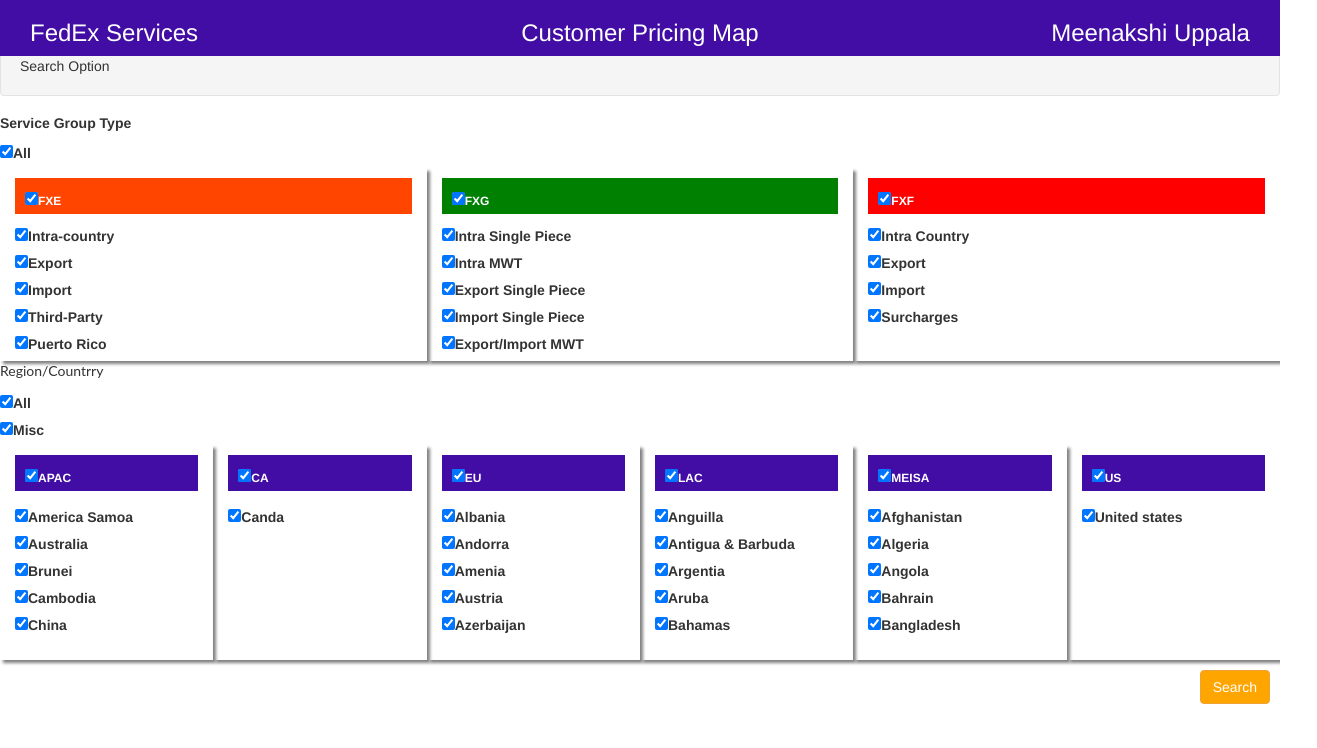
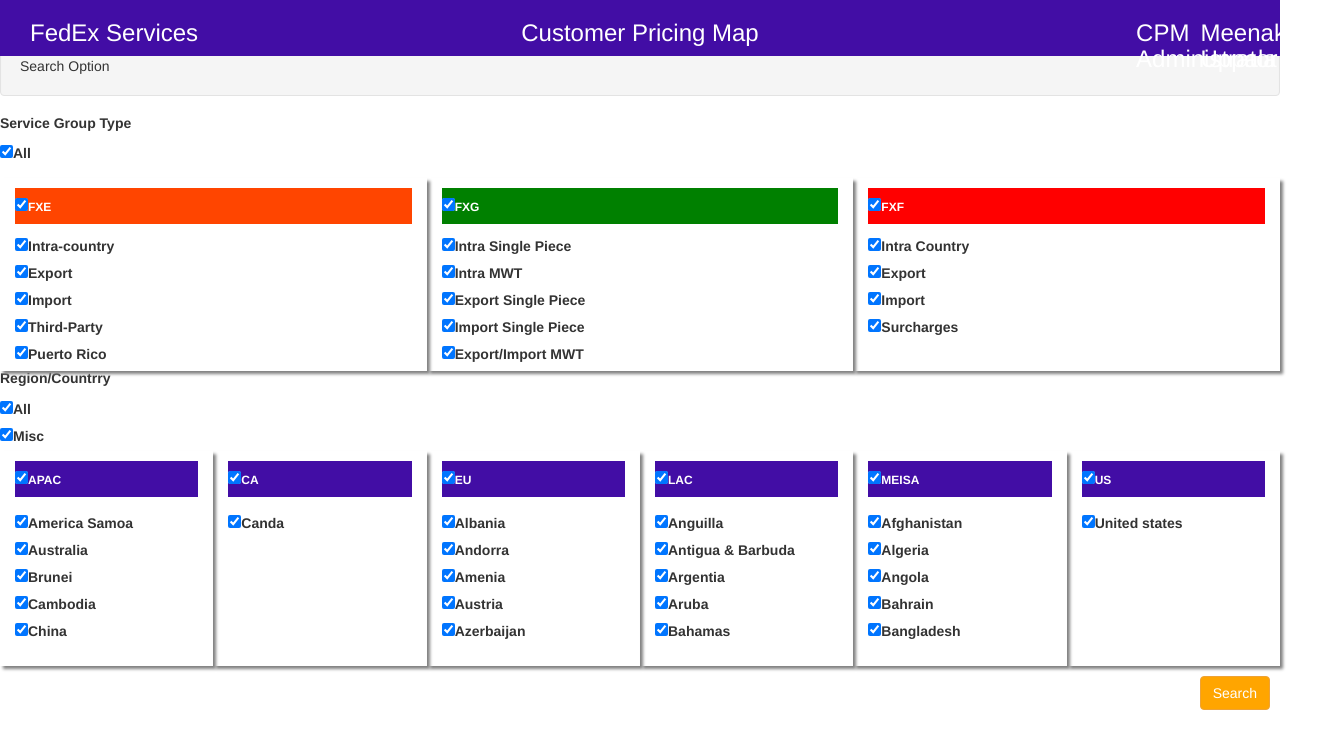
Before and after one commit to Sahana2696/react-mgpgqk, a React app: page / in a window 1280 px wide. Shown: the whole page, 1317 px wide, since content can reach past the window. Built offline with nearby package versions, Linux system fonts and the light colour scheme.

Commit message:
4 files modified, 1 added

```diff
--- a/Region.js
+++ b/Region.js
@@ -11,8 +11,9 @@
   render() {
     return (
       <div >
-         <div className="disp-inline-flex">
-        <p>Region/Countrry</p>
+         <div className="disp-inline-flex ">
+         <div className="country">
+        <h5 >Region/Countrry</h5>
         <label>
           <input type="checkbox" defaultChecked={this.state.chkbox} />All
            </label><br />
@@ -20,6 +21,7 @@
           <input type="checkbox" defaultChecked={this.state.chkbox} />
           Misc
       </label>
+      </div>
       </div>
         <div className="region" >
           <div className="col-lg-2 boxshadow" >
--- a/index.js
+++ b/index.js
@@ -24,7 +24,12 @@
             <h3> Customer Pricing Map</h3>
           </div>
           <div className="col-lg-4">
-            <h3 className="pull-right"> Meenakshi Uppala</h3>
+          <div>
+            <h3 className=" col-lg-2 pull-right"> Meenakshi Uppala</h3>
+            </div>
+            <div>
+              <h3 className="col-lg-2 pull-right">CPM Administrator</h3>
+            </div>
           </div>
         </div>
         <div className="well"> Search Option </div>
--- a/package.json
+++ b/package.json
@@ -5,7 +5,8 @@
   "dependencies": {
     "mdbreact": "^4.19.2",
     "react": "^16.9.0",
-    "react-dom": "^16.9.0"
+    "react-dom": "^16.9.0",
+    "react-router-dom": "^5.0.1"
   },
   "scripts": {
     "start": "react-scripts start",
--- a/style.css
+++ b/style.css
@@ -21,20 +21,20 @@
     background-color: orangered;
   height:3em;
   color:white;
-  padding: 10px;
+      padding: 6px 0px
 
 }
 .col{
    background-color: green;
   height:3em;
   color:white;
-  padding: 10px;
+  padding: 6px 0px
 }
 .col1{
    background-color: red;
   height:3em;
   color:white;
-  padding: 10px;
+ padding: 6px 0px
 }
 .col2{
     box-shadow: 3px 3px 3px grey;
@@ -49,6 +49,7 @@
 }
 .pull-right{
   float:right;
+
 }
 .pull-left{
   float:left;
@@ -57,7 +58,7 @@
   background-color: rgb(66, 13, 165);
 height:3em;
   color:white;
-  padding: 10px;
+ padding: 6px 0px
 
 }
 .region{
```
Also changed, not shown: Customer.js (added, +14 -0 lines).
